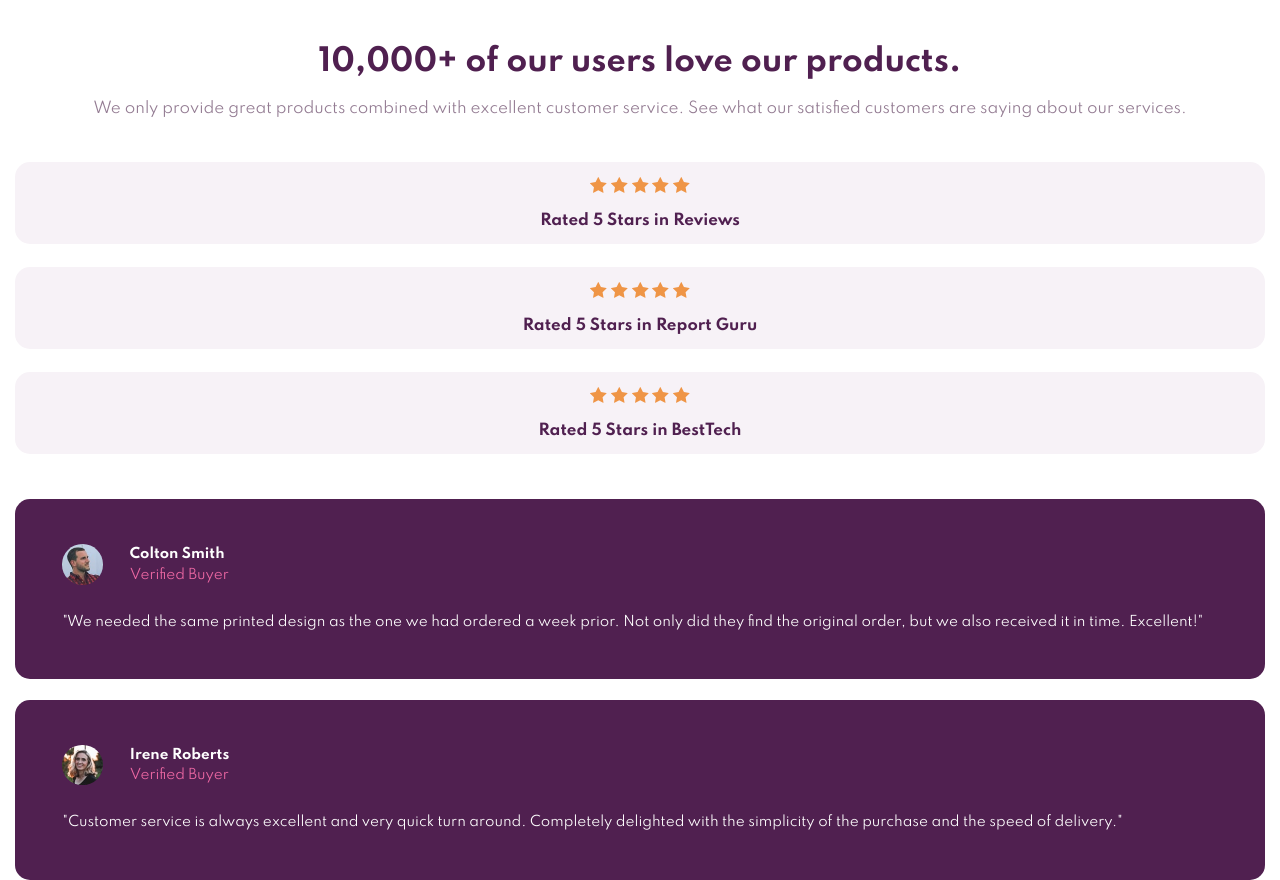
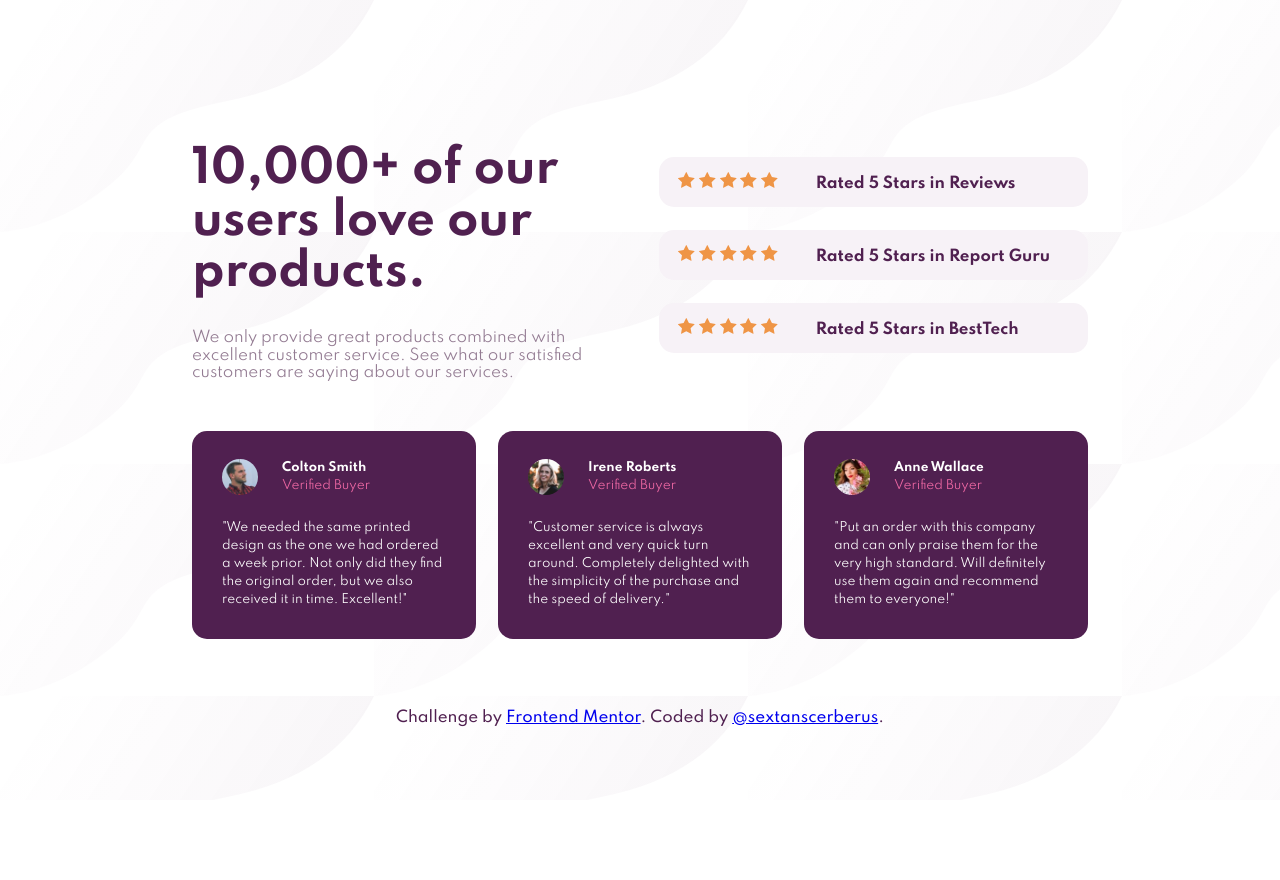
Before and after one commit to sextanscerberus/social-proof-section, a plain HTML site: page index.html in a window 1280 px wide. Shown: the top 880 px of the page. After the commit the page ends 800 px from the top, so only its background shows below. Drawn offline with Linux system fonts and the light colour scheme.

Commit message:
80% done. I was doing media queries.

```diff
--- a/css/main.css
+++ b/css/main.css
@@ -11,14 +11,12 @@ body {
 	font-size: 15px;
 	color: var(--dark-grayish-magenta);
 	text-align: center;
+	background: url("../images/bg-pattern-top-mobile.svg") top left;
 }
 
 #component {
+	margin: 2em 0;
 	padding: 0 1em;
-}
-
-#component section {
-	margin: 3em 0;
 }
 
 h1 {
@@ -57,7 +55,7 @@ h2 {
 	line-height: 1.5em;
 	text-align: left;
 	color: var(--white);
-	padding: 2.5em 3.5em;
+	padding: 1.5em 2.5em;
 	margin: 1.5em 0;
 	background-color: var(--very-dark-magenta);
 	border-radius: 15px;
@@ -73,5 +71,72 @@ h2 {
 }
 
 #attribution {
-	display: none;
+	font-weight: 500;
+	font-size: 1em;
+	color: var(--very-dark-magenta);
 }
+
+/* media queries */
+@media (min-width: 671px) {
+	#component {
+		margin: 2.5em auto;
+		width: 70%;
+	}
+}
+
+@media (min-width: 800px) {
+	body {
+		height: 100vh;
+		display: flex;
+		flex-direction: column;
+		justify-content: center;
+		align-items: center;
+	}
+
+	#component {
+		padding: 0;
+		width: 70%;
+		height: 70%;
+		display: flex;
+		flex-wrap: wrap;
+		justify-content: space-between;
+		align-items: center;
+	}
+
+	#product-description {
+		width: 50%;
+		text-align: left;
+	}
+
+	h1 {
+		font-size: 3em;
+	}
+
+	#product-rates {
+		flex-grow: 0.5;
+	}
+
+	.rate-card {
+		display: flex;
+		align-items: baseline;
+		justify-content: flex-start;
+	}
+
+	.rate-card header, .rate-card p {
+		display: inline;
+		margin: 0 1.25em;
+	}
+
+	#user-opinions {
+		margin: 0;
+		display: flex;
+		justify-content: space-between;
+	}
+
+	.opinion-card {
+		margin: 0;
+		font-size: 12px;
+		width: 25%;
+	}
+
+}
```
Also changed, not shown: 2 other files.
